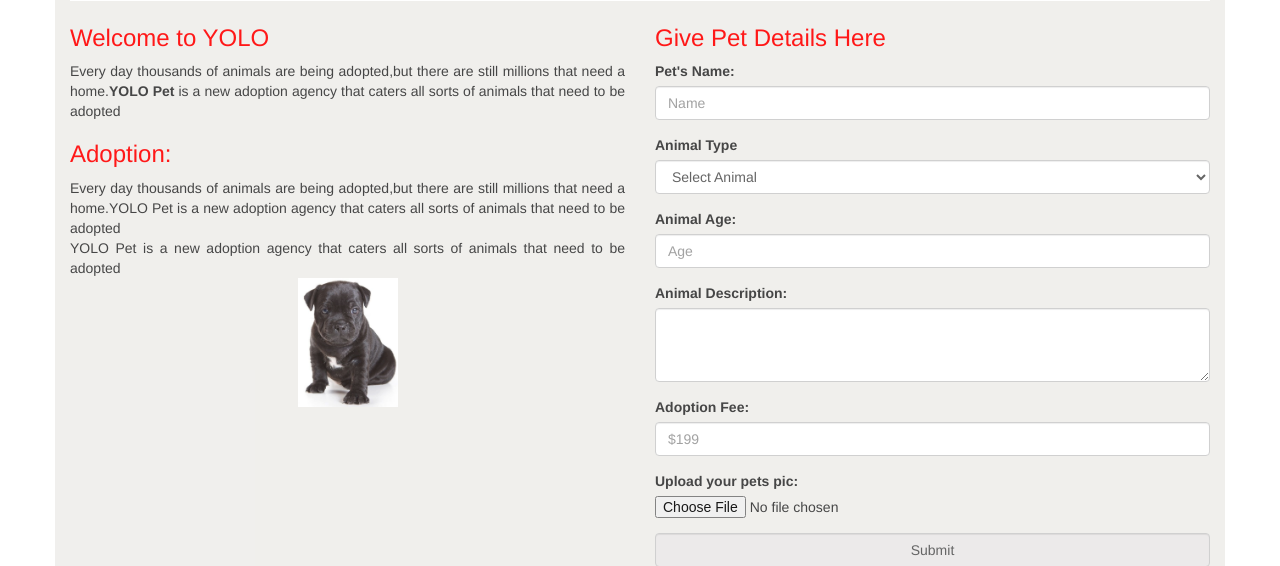
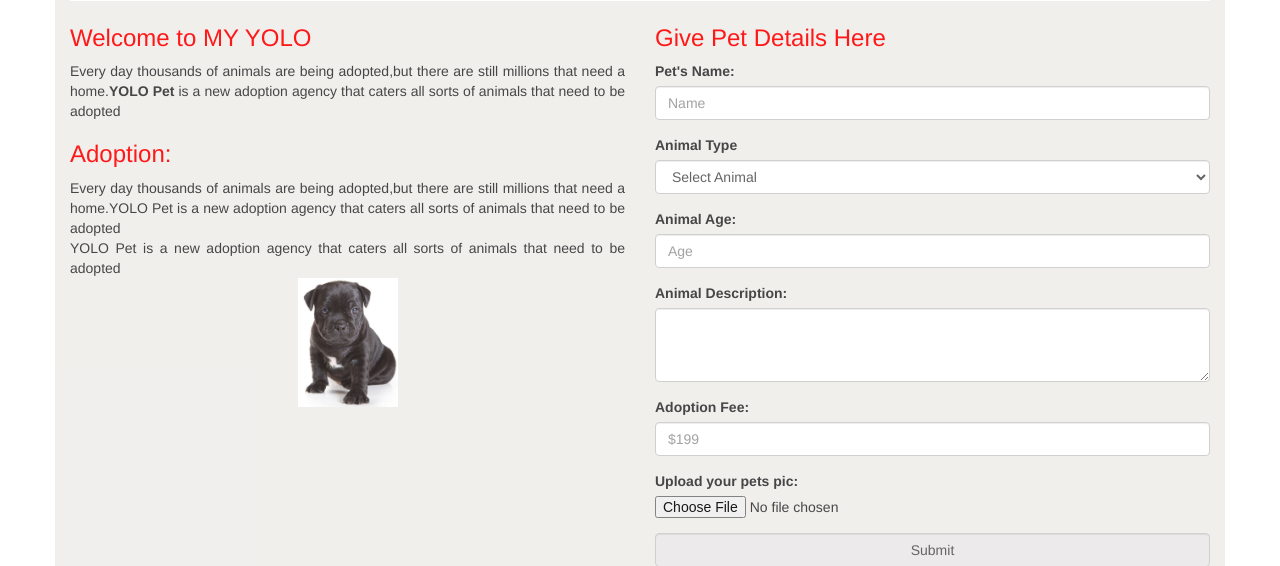
Before and after one commit to lvemuri77/yolo, a PHP site: page / in a window 1280 px wide. Shown: the part 647-1213 px from the top of the page. Run offline with PHP 8.4, Linux system fonts and the light colour scheme.

Commit message:
title change

```diff
--- a/index.php
+++ b/index.php
@@ -4,7 +4,7 @@ include("header.php");
 
 <div class="row">
 			<div class="col-md-6">
-				<h3 class="text">Welcome to YOLO</h3>
+				<h3 class="text">Welcome to MY YOLO</h3>
 				<p class="text-justify">Every day thousands of animals are being adopted,but there are still
 				millions that need a home.<strong>YOLO Pet</strong> is a new adoption agency that
 				caters all sorts of animals that need to be adopted </p>
```
